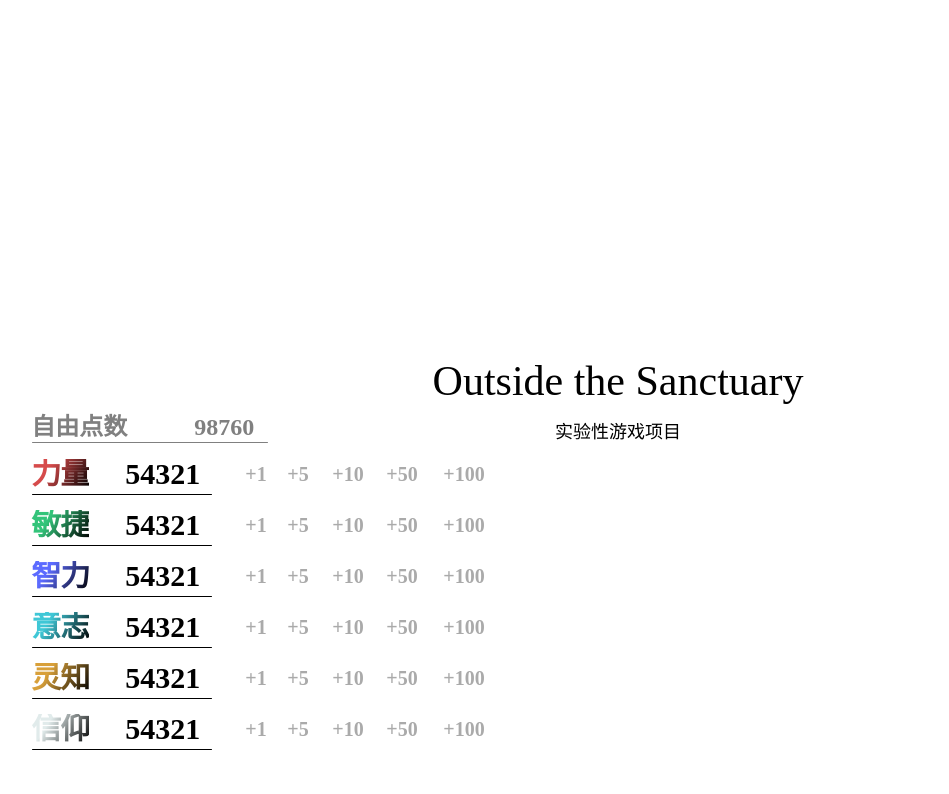
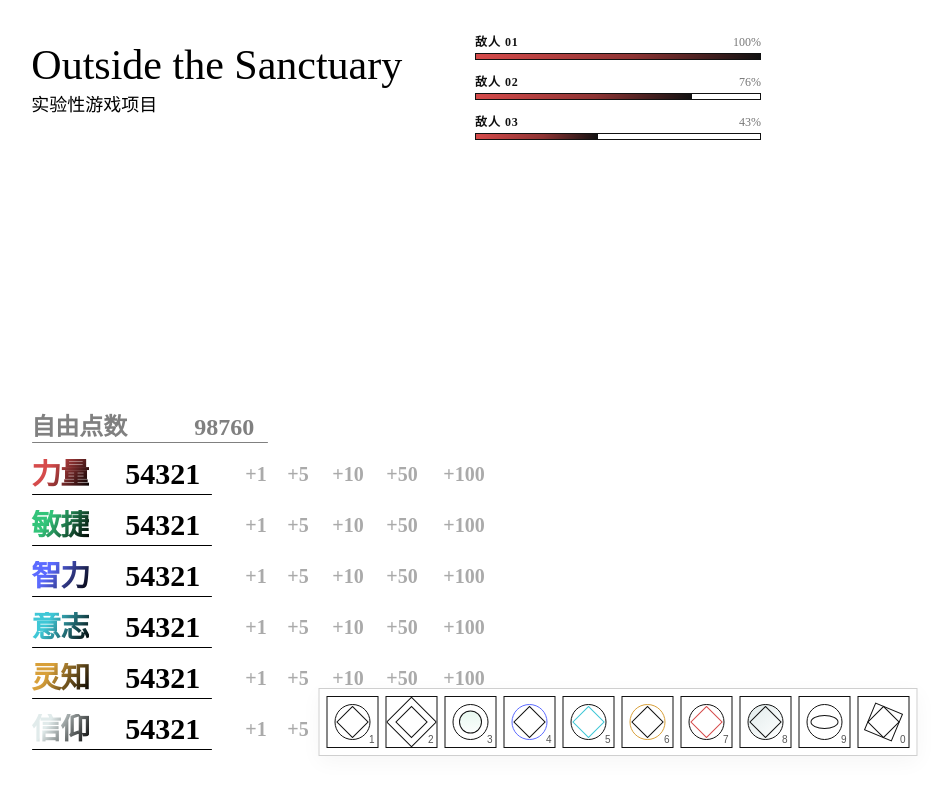
Before and after one commit to leapingfish1ee-coder/Outside-the-Sanctuary, a plain HTML site: page index.html in a window 1280 px wide. Shown: the whole page, without its empty margins (22-971 px from the left). Drawn offline with Linux system fonts and the light colour scheme.

Commit message:
Reposition title and add combat HUD

```diff
--- a/index.html
+++ b/index.html
@@ -7,10 +7,19 @@
   <style>
     *{box-sizing:border-box}
     html,body{margin:0;width:100%;height:100%}
-    body{position:relative;display:grid;place-items:center;overflow:hidden;background:#fff;color:#000}
-    main{text-align:center}
-    h1{margin:0;font-family:SimSun,"宋体",serif;font-size:42px;font-weight:400}
-    p{margin:12px 0 0;font-family:SimHei,"黑体",sans-serif;font-size:18px;font-weight:400}
+    body{position:relative;overflow:hidden;background:#fff;color:#000;font-family:SimHei,"黑体",sans-serif}
+    .brand{position:absolute;left:4.1667vw;top:44px;text-align:left}
+    .brand h1{margin:0;font-family:SimSun,"宋体",serif;font-size:42px;font-weight:400;line-height:1}
+    .brand p{margin:10px 0 0;font-size:18px;font-weight:400;line-height:1}
+    .enemies{position:absolute;top:36px;left:50%;width:286px;transform:translateX(-50%);display:flex;flex-direction:column;gap:16px;font-family:SimSun,"宋体",serif}
+    .enemy{width:100%}
+    .enemy__meta{display:flex;align-items:baseline;justify-content:space-between;margin-bottom:5px;font-size:12px;line-height:1;color:#777}
+    .enemy__name{color:#111;font-weight:700;letter-spacing:.08em}
+    .enemy__bar{position:relative;width:100%;height:7px;border:1px solid #111;background:#fff;overflow:hidden}
+    .enemy__fill{height:100%;background:linear-gradient(90deg,#d64b4b 0%,#8e3434 55%,#111 100%)}
+    .enemy:nth-child(1) .enemy__fill{width:100%}
+    .enemy:nth-child(2) .enemy__fill{width:76%}
+    .enemy:nth-child(3) .enemy__fill{width:43%}
     .attributes{position:absolute;left:4.1667vw;bottom:5.6vh;width:458px;height:340px;font-family:"Songti SC",SimSun,"宋体",serif;line-height:1;user-select:none}
     .attributes__header{position:absolute;inset:0 auto auto 0;width:236px;height:28px;color:#808080;font-size:24px;font-weight:700}
     .attributes__header .label{position:absolute;left:0;top:0}
@@ -29,14 +38,59 @@
     .attr-will .name{background-image:linear-gradient(123deg,#3fc7d6 30%,#000 100%)}
     .attr-spirit .name{background-image:linear-gradient(123deg,#d8a03a 30%,#000 100%)}
     .attr-faith .name{background-image:linear-gradient(123deg,#e1ebeb 30%,#000 100%)}
-    @media(max-width:560px){.attributes{left:16px;bottom:28px;transform:scale(.72);transform-origin:left bottom}}
+    .skillbar{position:absolute;left:50%;bottom:44px;transform:translateX(-50%);display:flex;gap:7px;padding:7px;border:1px solid #cfcfcf;background:rgba(255,255,255,.92);box-shadow:0 6px 20px rgba(0,0,0,.04);user-select:none}
+    .skill{position:relative;width:52px;height:52px;border:1px solid #111;background:#fff;overflow:hidden}
+    .skill::before{content:"";position:absolute;inset:7px;border:1px solid #111;border-radius:50%}
+    .skill::after{content:"";position:absolute;left:50%;top:50%;width:21px;height:21px;transform:translate(-50%,-50%) rotate(45deg);border:1px solid #111}
+    .skill .key{position:absolute;right:3px;bottom:2px;z-index:2;font-size:10px;line-height:1;color:#555;font-family:Arial,sans-serif}
+    .skill:nth-child(2)::before{border-radius:0;transform:rotate(45deg)}
+    .skill:nth-child(3)::after{border-radius:50%;background:linear-gradient(135deg,#33c47a22,#0000)}
+    .skill:nth-child(4)::before{border-color:#5c6bff}
+    .skill:nth-child(5)::after{border-color:#3fc7d6}
+    .skill:nth-child(6)::before{border-color:#d8a03a}
+    .skill:nth-child(7)::after{border-color:#d64b4b}
+    .skill:nth-child(8)::before{background:linear-gradient(135deg,#e1ebeb,#fff)}
+    .skill:nth-child(9)::after{width:26px;height:12px;border-radius:50%;transform:translate(-50%,-50%)}
+    .skill:nth-child(10)::before{inset:10px;border-radius:0;transform:rotate(22.5deg)}
+    @media(max-width:1100px){
+      .brand{left:32px;top:28px}
+      .attributes{left:32px;bottom:28px;transform:scale(.82);transform-origin:left bottom}
+      .skillbar{bottom:26px;gap:4px;padding:5px}
+      .skill{width:42px;height:42px}
+    }
+    @media(max-width:760px){
+      body{overflow:auto;min-height:860px}
+      .brand{left:20px;top:22px}
+      .brand h1{font-size:32px}
+      .brand p{font-size:15px}
+      .enemies{top:118px;width:min(286px,calc(100vw - 40px))}
+      .attributes{left:20px;bottom:122px;transform:scale(.68);transform-origin:left bottom}
+      .skillbar{position:fixed;bottom:18px;max-width:calc(100vw - 24px);overflow-x:auto;gap:4px}
+      .skill{width:40px;height:40px;flex:0 0 40px}
+    }
   </style>
 </head>
 <body>
-  <main>
+  <header class="brand">
     <h1>Outside the Sanctuary</h1>
     <p>实验性游戏项目</p>
-  </main>
+  </header>
+
+  <section class="enemies" aria-label="敌人状态">
+    <div class="enemy">
+      <div class="enemy__meta"><span class="enemy__name">敌人 01</span><span>100%</span></div>
+      <div class="enemy__bar"><div class="enemy__fill"></div></div>
+    </div>
+    <div class="enemy">
+      <div class="enemy__meta"><span class="enemy__name">敌人 02</span><span>76%</span></div>
+      <div class="enemy__bar"><div class="enemy__fill"></div></div>
+    </div>
+    <div class="enemy">
+      <div class="enemy__meta"><span class="enemy__name">敌人 03</span><span>43%</span></div>
+      <div class="enemy__bar"><div class="enemy__fill"></div></div>
+    </div>
+  </section>
+
   <aside class="attributes" aria-label="角色属性">
     <div class="attributes__header"><span class="label">自由点数</span><span class="value">98760</span></div>
     <div class="attribute-row attr-strength"><span class="name">力量</span><span class="value">54321</span><span class="plus p1">+1</span><span class="plus p5">+5</span><span class="plus p10">+10</span><span class="plus p50">+50</span><span class="plus p100">+100</span></div>
@@ -46,5 +100,18 @@
     <div class="attribute-row attr-spirit"><span class="name">灵知</span><span class="value">54321</span><span class="plus p1">+1</span><span class="plus p5">+5</span><span class="plus p10">+10</span><span class="plus p50">+50</span><span class="plus p100">+100</span></div>
     <div class="attribute-row attr-faith"><span class="name">信仰</span><span class="value">54321</span><span class="plus p1">+1</span><span class="plus p5">+5</span><span class="plus p10">+10</span><span class="plus p50">+50</span><span class="plus p100">+100</span></div>
   </aside>
+
+  <nav class="skillbar" aria-label="技能栏">
+    <div class="skill"><span class="key">1</span></div>
+    <div class="skill"><span class="key">2</span></div>
+    <div class="skill"><span class="key">3</span></div>
+    <div class="skill"><span class="key">4</span></div>
+    <div class="skill"><span class="key">5</span></div>
+    <div class="skill"><span class="key">6</span></div>
+    <div class="skill"><span class="key">7</span></div>
+    <div class="skill"><span class="key">8</span></div>
+    <div class="skill"><span class="key">9</span></div>
+    <div class="skill"><span class="key">0</span></div>
+  </nav>
 </body>
 </html>
```
